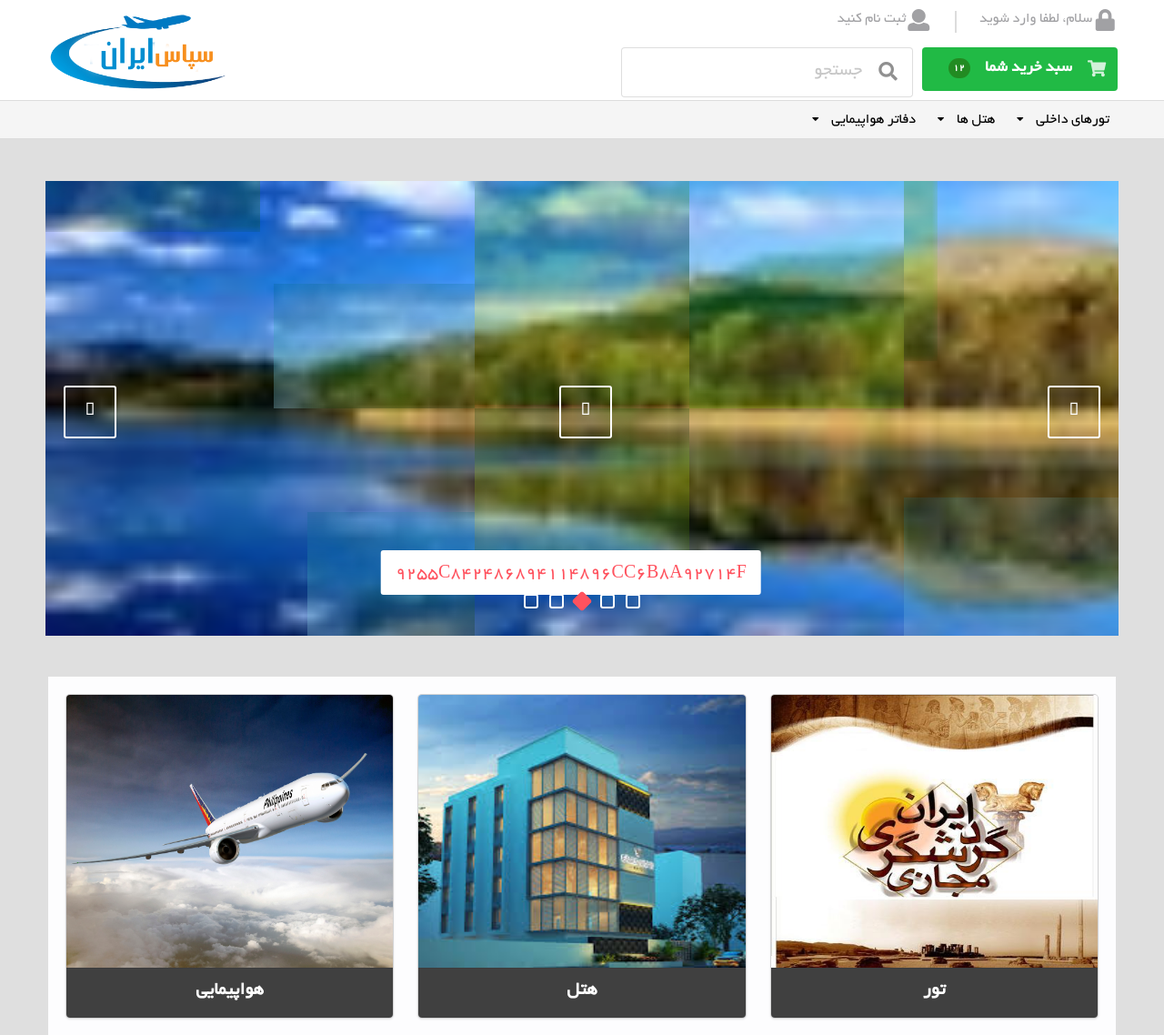
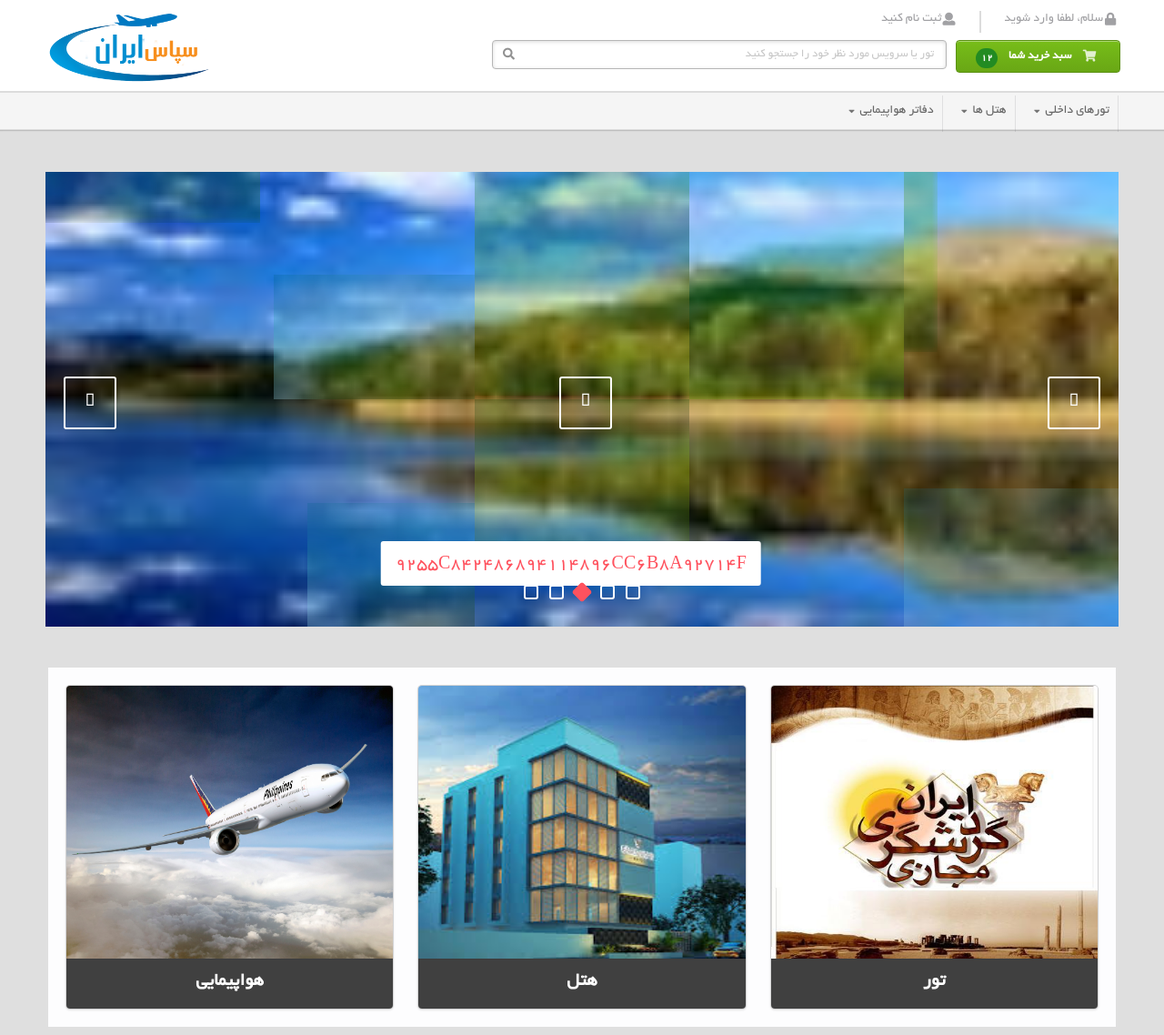
Before and after one commit to ijami/sepas_iran, a Django app: page / in a window 1280 px wide. Shown: the top 1138 px of the page at 91% size. Run offline with Django 3.2, Linux system fonts and the light colour scheme; some libraries are stand-ins or nearby versions.

Commit message:
some improvements on base

```diff
--- a/sepas_iran/static/base/css/base.css
+++ b/sepas_iran/static/base/css/base.css
@@ -1,7 +1,11 @@
 /* BLOCK ELEMENTS */
 
+* {
+    box-sizing: border-box !important;
+}
+
 *:not(i) {
-    font-family: abc !important;
+    font-family: abc, serif !important;
 }
 
 @font-face {
@@ -9,57 +13,206 @@
     src: url(../../fonts/yekan.ttf);
 }
 
-html, div, map, dt, form { display:block; }
-body { background-color: #dfdfdf; display:block; font-family:serif; font-size:medium;}
-p, dl { display:block; margin-top:1em; margin-bottom:1em; }
-dd { display:block; margin-left:40px; }
-address { display:block; font-style:italic; }
-blockquote { display:block; margin:1em 40px; }
-h1 { display:block; font-size:2em; font-weight:bold; margin:0.67em 0; }
-h2 { display:block; font-size:1.5em; font-weight:bold; margin:0.83em 0; }
-h3 { display:block; font-size:1.125em; font-weight:bold; margin:1em 0; }
-h4 { display:block; font-size:1em; font-weight:bold; margin:1.33em 0; }
-h5 { display:block; font-size:0.75em; font-weight:bold; margin:1.67em 0; }
-h6 { display:block; font-size:0.5625em; font-weight:bold; margin:2.33em 0; }
-pre{ display:block; font-family:monospace; white-space:pre; margin:1em 0; }
-hr { display:block; height:2px; border:1px; margin:0.5em auto 0.5em auto; }
+html, div, map, dt, form {
+    display: block;
+}
+
+body {
+    background-color: #dfdfdf;
+    display: block;
+    font-family: serif;
+    font-size: medium;
+}
+
+p, dl {
+    display: block;
+    margin-top: 1em;
+    margin-bottom: 1em;
+}
+
+dd {
+    display: block;
+    margin-left: 40px;
+}
+
+address {
+    display: block;
+    font-style: italic;
+}
+
+blockquote {
+    display: block;
+    margin: 1em 40px;
+}
+
+h1 {
+    display: block;
+    font-size: 2em;
+    font-weight: bold;
+    margin: 0.67em 0;
+}
+
+h2 {
+    display: block;
+    font-size: 1.5em;
+    font-weight: bold;
+    margin: 0.83em 0;
+}
+
+h3 {
+    display: block;
+    font-size: 1.125em;
+    font-weight: bold;
+    margin: 1em 0;
+}
+
+h4 {
+    display: block;
+    font-size: 1em;
+    font-weight: bold;
+    margin: 1.33em 0;
+}
+
+h5 {
+    display: block;
+    font-size: 0.75em;
+    font-weight: bold;
+    margin: 1.67em 0;
+}
+
+h6 {
+    display: block;
+    font-size: 0.5625em;
+    font-weight: bold;
+    margin: 2.33em 0;
+}
+
+pre {
+    display: block;
+    font-family: monospace;
+    white-space: pre;
+    margin: 1em 0;
+}
+
+hr {
+    display: block;
+    height: 2px;
+    border: 1px;
+    margin: 0.5em auto 0.5em auto;
+}
+
 /* TABLE ELEMENTS */
-table { border-spacing:2px; border-collapse:separate;
-    margin-top:0; margin-bottom:0; text-indent:0; }
-caption { text-align:center; }
-td { padding:1px; }
-th { font-weight:bold; padding:1px; }
-tbody, thead, tfoot { vertical-align:middle; }
+table {
+    border-spacing: 2px;
+    border-collapse: separate;
+    margin-top: 0;
+    margin-bottom: 0;
+    text-indent: 0;
+}
+
+caption {
+    text-align: center;
+}
+
+td {
+    padding: 1px;
+}
+
+th {
+    font-weight: bold;
+    padding: 1px;
+}
+
+tbody, thead, tfoot {
+    vertical-align: middle;
+}
+
 /* INLINE ELEMENTS */
-strong { font-weight:bold; }
-cite, em, var, dfn { font-style:italic; }
-code, kbd, samp { font-family:monospace; }
-ins { text-decoration:underline; }
-del { text-decoration:line-through; }
-sub { vertical-align:-0.25em; font-size:smaller; line-height:normal; }
-sup { vertical-align: 0.5em; font-size:smaller; line-height:normal; }
-abbr[title], { border-bottom:dotted 1px; }
+strong {
+    font-weight: bold;
+}
+
+cite, em, var, dfn {
+    font-style: italic;
+}
+
+code, kbd, samp {
+    font-family: monospace;
+}
+
+ins {
+    text-decoration: underline;
+}
+
+del {
+    text-decoration: line-through;
+}
+
+sub {
+    vertical-align: -0.25em;
+    font-size: smaller;
+    line-height: normal;
+}
+
+sup {
+    vertical-align: 0.5em;
+    font-size: smaller;
+    line-height: normal;
+}
+
+abbr[title], {
+    border-bottom: dotted 1px;
+}
+
 /* LIST ELEMENTS */
-ul { list-style-type:disc; margin:1em 0; margin-left:40px; padding-left:0;}
-ol { list-style-type:decimal; margin:1em 0; margin-left:40px; padding-left:0;}
+ul {
+    list-style-type: disc;
+    margin: 1em 0;
+    margin-left: 40px;
+    padding-left: 0;
+}
+
+ol {
+    list-style-type: decimal;
+    margin: 1em 0;
+    margin-left: 40px;
+    padding-left: 0;
+}
+
 /* remove top & bottom margins for nested lists */
-ul ul, ul ol, ul dl, ol ul, ol ol, ol dl, dl ul, dl ol, dl dl
-{ margin-top:0; margin-bottom:0; }
+ul ul, ul ol, ul dl, ol ul, ol ol, ol dl, dl ul, dl ol, dl dl {
+    margin-top: 0;
+    margin-bottom: 0;
+}
+
 /* use circle when ul nested 2 deep */
-ol ul, ul ul { list-style-type:circle; }
+ol ul, ul ul {
+    list-style-type: circle;
+}
+
 /* use square when ul nested 3 deep */
-ol ol ul, ol ul ul, ul ol ul, ul ul ul { list-style-type:square; }
-a {text-decoration: none; color: #000000;}
-a:hover { color:#00A0C6;
-    text-decoration:none;
-    cursor:pointer; }
+ol ol ul, ol ul ul, ul ol ul, ul ul ul {
+    list-style-type: square;
+}
+
+a {
+    text-decoration: none;
+    color: #000000;
+}
+
+a:hover {
+    color: #00A0C6;
+    text-decoration: none;
+    cursor: pointer;
+}
 
 /***************************details****************************/
 
 #header {
     width: 100%;
-    height: 110px;
+    height: 100px;
     background: #ffffff;
+    font-size: 14px;
 }
 
 #runit {
@@ -86,31 +239,69 @@ a:hover { color:#00A0C6;
     background: #f5f5f5;
     border-top: 1px solid gainsboro;
     border-bottom: 1px solid gainsboro;
+    box-shadow:  0 1px 1px rgba(0,0,0,0.15), inset 0 1px rgba(0,0,0,0.1);
 }
 
 #navbar {
     width: 1180px;
     margin: auto;
     height: auto;
+    border: none;
+    box-shadow: none;
+    direction: rtl;
+    text-align: right;
+    background: none;
+}
+
+#navbar::content {
+    float: right;
+}
+
+#navbar ul li {
+    display: inline;
+    /*padding: 7px 0 11px 14px;*/
+    /*position: relative;*/
+    /*top: 0 ;*/
+}
+
+#navbar a:hover {
+    /*background-color: #f5f5f5;*/
+    color: #e00;
+    transition: 0.2s ease;
+}
+
+#navbar a {
+    font-size: 1em;
+    text-decoration: none;
+    padding: 5px 10px 11px 10px;
+    color: #666;
+    background-color: inherit;
+    position: relative;
+    top: 4px;
+    text-align: right;
+}
+
+#navbar a::content {
+    float: left;
 }
 
 #sepasiran {
-    width: 220px;
+width: 200px;
 height: auto;
 }
 
 #user-menu {
 width: 790px;
 height: 40px;
-    margin-top: 4px;
+margin-top: 4px ;
 padding-right: 2px;
 }
 
 #search {
-    width: 790px;
-    height: 50px;
-    margin-top: 8px;
-    padding-right: 2px;
+/*width: 790px;*/
+/*height: 50px;*/
+/*margin-top: 8px;*/
+/*padding-right: 2px;*/
 }
 
 #sign-in {
@@ -131,14 +322,28 @@ a:hover { color:#00A0C6;
 
 #search_box {
 margin-right: 10px;
+width: 500px;
 }
 
 .right_aligned {
-    text-align: right!important;
+text-align: right !important;
 }
 
 #cart {
-    padding-right: 4px;
+/*padding-right: 4px;*/
+border: 1px solid #5b9113;
+box-shadow: inset 0 1px 0 rgba(255, 255, 255, .4);
+padding-bottom: 4px;
+}
+
+#search_box input {
+padding: 7px;
+border: 1px solid #b6b6b6;
+box-shadow: inset 0 1px 4px rgba(0, 0, 0, .15);
+}
+
+#search_box input:focus{
+box-shadow: 0 0 2px rgba(81, 203, 238, 1);
 }
 
 .right_float {
@@ -150,10 +355,19 @@ a:hover { color:#00A0C6;
 }
 
 .forestgreen {
-    background-color: forestgreen!important;
-    color: #ffffff!important;
+background-color: forestgreen !important;
+color: #ffffff !important;
 }
 
+.digigreen {
+background: -webkit-linear-gradient(bottom, #69a715 0%, #77bd19 100%) !important;
+color: #ffffff !important;
+}
+
+.digigreen:hover {
+background: -webkit-linear-gradient(top, #69a715 0%, #77bd19 100%) !important;
+color: #ffffff !important;
+}
 
 a.nodec {
 text-decoration: none;
@@ -182,50 +396,7 @@ a.nodec {
 margin-top: 8px;
 }
 
-#navbar ul
-{
-    direction: rtl;
-    margin: 6px 0;
-    padding: 0;
-    list-style-type: none;
-    text-align: right;
-}
 
-#navbar ul::content {
-    float: right;
-}
-
-#navbar ul li {
-    display: inline;
-    /*padding: 7px 0 11px 14px;*/
-    /*position: relative;*/
-    /*top: 0 ;*/
-}
-
-#navbar ul li:hover {
-    background-color: #f5f5f5;
-}
-
-#navbar ul li a
-{
-    font-size: 1em;
-    text-decoration: none;
-    padding: 5px 10px 11px 10px ;
-    color: #000000;
-    background-color: inherit;
-    position: relative;
-    top: 4px;
-    text-align: right;
-}
-
-#navbar ul li a::content {
-    float: left;
-}
-
-#navbar ul li a:hover
-{
-    background-color: #ffffff;
-}
 
 .rtl {
     direction: rtl;
--- a/sepas_iran/templates/base.html
+++ b/sepas_iran/templates/base.html
@@ -15,12 +15,12 @@
     <div id="header_container">
         <div class="right floated bordered" id="runit">
             <div id="user-menu" class="bordered">
-                <div id="sign-in" class="bordered"><a class="nodec" href="#"><i class="lock icon large right_float"></i><span> سلام، لطفا وارد شوید</span></a> </div>
+                <div id="sign-in" class="bordered"><a class="nodec" href="#"><i class="lock icon right_float"></i><span> سلام، لطفا وارد شوید</span></a> </div>
                 <div class="vertical_divider"></div>
-                <div id="sign-up" class="bordered"><a class="nodec" href="#"><i class="user basic icon large right_float"></i><span>ثبت نام کنید</span> </a> </div>
+                <div id="sign-up" class="bordered"><a class="nodec" href="#"><i class="user basic icon right_float"></i><span>ثبت نام کنید</span> </a> </div>
             </div>
             <div id="search" class="bordered">
-                <div class="big green ui button right_float" id="cart">
+                <div class="digigreen ui small button right_float" id="cart">
                     <i class="cart icon right_float"></i>
                     <a style="color: white">
                     &nbsp &nbsp سبد خرید شما&nbsp &nbsp &nbsp
@@ -29,9 +29,10 @@
                         12
                     </a>
                 </div>
-                <div class="ui big icon input right_float" id="search_box">
+                <div class="ui left icon small input right_float" id="search_box"  dir="rtl">
+                    <input type="text" placeholder="تور یا سرویس مورد نظر خود را جستجو کنید" class="right_aligned">
+
                     <i class="search icon"></i>
-                    <input type="text" placeholder="جستجو" class="right_aligned">
                 </div>
             </div>
         </div>
@@ -44,18 +45,17 @@
 </header>
 
 <nav id="nav">
-    <nav id="navbar" class="bordered">
-        <ul>
-            <li><a>تورهای داخلی
+    <nav id="navbar" class="ui menu">
+
+            <a class="browse item">تورهای داخلی
                 <i class="ui small dropdown icon"></i>
-            </a></li>
-            <li><a>هتل ها
+            </a>
+            <a class="browse item">هتل ها
                 <i class="ui small dropdown icon"></i>
-            </a></li>
-            <li><a>دفاتر هواپیمایی
+            </a>
+            <a class="browse item">دفاتر هواپیمایی
                 <i class="ui small dropdown icon"></i>
-            </a></li>
-        </ul>
+            </a>
     </nav>
 </nav>
 
```
Also changed, not shown: other parts of sepas_iran/static/base/css/base.css (+14 -10 lines). Lines whose indentation alone changed are shown as unchanged.
